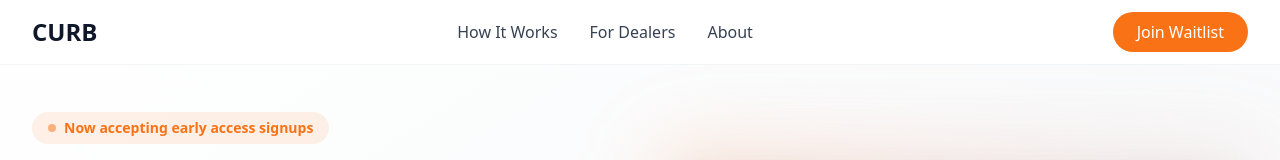
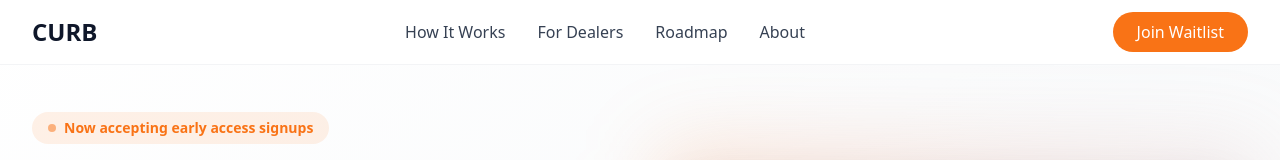
Before and after one commit to alexjosephschwartz-droid/curb-platform-website, a Next.js app: page / in a window 1280 px wide. Shown: the top 160 px of the page. Built offline with nearby package versions, Linux system fonts and the light colour scheme; grey boxes are pictures that could not be loaded.

Commit message:
Fix nav: link logo to homepage, restore Roadmap link

```diff
--- a/components/landing/LandingNav.tsx
+++ b/components/landing/LandingNav.tsx
@@ -27,11 +27,12 @@ export default function LandingNav() {
         <div className="max-w-7xl mx-auto px-4 sm:px-6 lg:px-8">
           <div className="flex justify-between items-center h-16">
             <div className="flex items-center">
-              <span className="text-2xl font-bold text-curb-navy">CURB</span>
+              <Link href="/" className="text-2xl font-bold text-curb-navy hover:text-curb-orange transition">CURB</Link>
             </div>
             <div className="hidden md:flex space-x-8">
               <a href="#how-it-works" className="text-gray-700 hover:text-curb-orange transition">How It Works</a>
               <a href="#dealers" className="text-gray-700 hover:text-curb-orange transition">For Dealers</a>
+              <Link href="/roadmap" className="text-gray-700 hover:text-curb-orange transition">Roadmap</Link>
               <Link href="/about" className="text-gray-700 hover:text-curb-orange transition">About</Link>
             </div>
             <button
```
